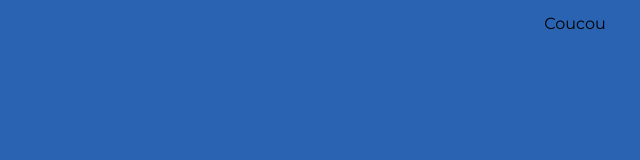
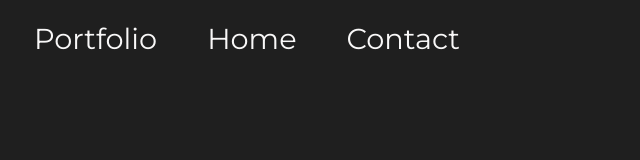
Before and after one commit to Hugo-Roy/Hugo-Roy.github.io, a React app: page / in a window 1280 px wide. Shown: the whole page, without its empty margins (65-705 px from the left). Built offline with nearby package versions, Linux system fonts and the light colour scheme.

Commit message:
navbar hover done

```diff
--- a/package.json
+++ b/package.json
@@ -55,8 +55,10 @@
     "webpack-merge": "^5.0.6"
   },
   "dependencies": {
+    "framer-motion": "^4.1.17",
     "prop-types": "^15.7.2",
     "react": "^16.13.1",
-    "react-dom": "^16.13.1"
+    "react-dom": "^16.13.1",
+    "react-router-dom": "^5.2.0"
   }
 }
--- a/src/components/App/index.js
+++ b/src/components/App/index.js
@@ -1,13 +1,18 @@
 // == Import npm
 import React from 'react';
-
+import {
+  Switch,
+  Route,
+  Link,
+} from 'react-router-dom';
 // == Import
-import './styles.css';
+import './styles.scss';
+import Navbar from 'src/components/Navbar';
 
 // == Composant
 const App = () => (
   <div className="app">
-    <h1>Coucou</h1>
+    <Navbar />
   </div>
 );
 
--- /dev/null
+++ b/src/components/App/styles.scss
@@ -0,0 +1,7 @@
+@use 'src/styles/vars';
+@import 'src/styles/mixins';
+
+.app {
+  width: 100%;
+  height: 100vh;
+}
--- /dev/null
+++ b/src/components/Navbar/index.js
@@ -0,0 +1,37 @@
+import React from 'react';
+import { NavLink } from 'react-router-dom';
+import { motion } from 'framer-motion';
+import './navbar.scss';
+
+const Navbar = () => (
+  <nav className="nav">
+    <ul className="nav__list">
+      <motion.li
+        className="nav__list__item"
+        initial={{ y: -100 }}
+        animate={{ y: 0 }}
+        transition={{ duration: 0.2 }}
+      >
+        <NavLink to="/portfolio" className="nav__list__item__link">Portfolio</NavLink>
+      </motion.li>
+      <motion.li
+        className="nav__list__item"
+        initial={{ y: -100 }}
+        animate={{ y: 0 }}
+        transition={{ duration: 0.3 }}
+      >
+        <NavLink to="/" className="nav__list__item__link">Home</NavLink>
+      </motion.li>
+      <motion.li
+        className="nav__list__item"
+        initial={{ y: -100 }}
+        animate={{ y: 0 }}
+        transition={{ duration: 0.4 }}
+      >
+        <NavLink to="/contact" className="nav__list__item__link">Contact</NavLink>
+      </motion.li>
+    </ul>
+  </nav>
+);
+
+export default Navbar;
--- /dev/null
+++ b/src/components/Navbar/navbar.scss
@@ -0,0 +1,26 @@
+@use 'src/styles/vars';
+@import 'src/styles/mixins';
+
+.nav{
+  width: 45%;
+  margin-left: 1.5em;
+
+  &__list{
+    display: flex;
+    justify-content: center;
+    overflow: hidden;
+
+    &__item{
+      padding: 25px;
+      font-size: vars.$navItemsSize * 1.2;
+      color: vars.$elementsColor;
+      transition: 0.2s;
+    }
+
+    &__item:hover{
+      color: vars.$accentColor;
+      transition: 0.2s;
+      transform: scale(1.1) !important;
+    }
+  }
+}
--- a/src/index.js
+++ b/src/index.js
@@ -4,12 +4,17 @@ import { render } from 'react-dom';
 
 // == Import : local
 // Composants
+import { BrowserRouter as Router } from 'react-router-dom';
 import App from 'src/components/App';
 
 // == Render
 // 1. Élément React racine (celui qui contient l'ensemble de l'app)
 //    => crée une structure d'objets imbriqués (DOM virtuel)
-const rootReactElement = <App />;
+const rootReactElement = (
+  <Router>
+    <App />
+  </Router>
+);
 // 2. La cible du DOM (là où la structure doit prendre vie dans le DOM)
 const target = document.getElementById('root');
 // 3. Déclenchement du rendu de React (virtuel) => DOM (page web)
--- a/src/styles/_vars.scss
+++ b/src/styles/_vars.scss
@@ -1,8 +1,11 @@
 // === Colors
-$backgroundColor: #2963B2;
-$elementsColor: #FBF9F8;
-$textColor: #7BADCB;
-$accentColor: #C5B154;
+$backgroundColor: #1F1F1F;
+$elementsColor: #F9F8F8;
+$textColor: #403d39;
+$accentColor: #AF4D59;
 
-// Fonts
+// === Fonts
 $mainFont: 'Montserrat';
+
+// === Sizes
+$navItemsSize: 1.5em;
--- a/src/styles/index.scss
+++ b/src/styles/index.scss
@@ -1,7 +1,9 @@
 @use 'reset';
 @use 'vars';
+@import 'mixins';
 
 body {
+  box-sizing: border-box;
   font-family: vars.$mainFont, sans-serif;
   background: vars.$backgroundColor;
 }
```
Also changed, not shown: src/components/App/react-logo.svg (deleted), src/components/App/styles.css (deleted), 1 other file.
